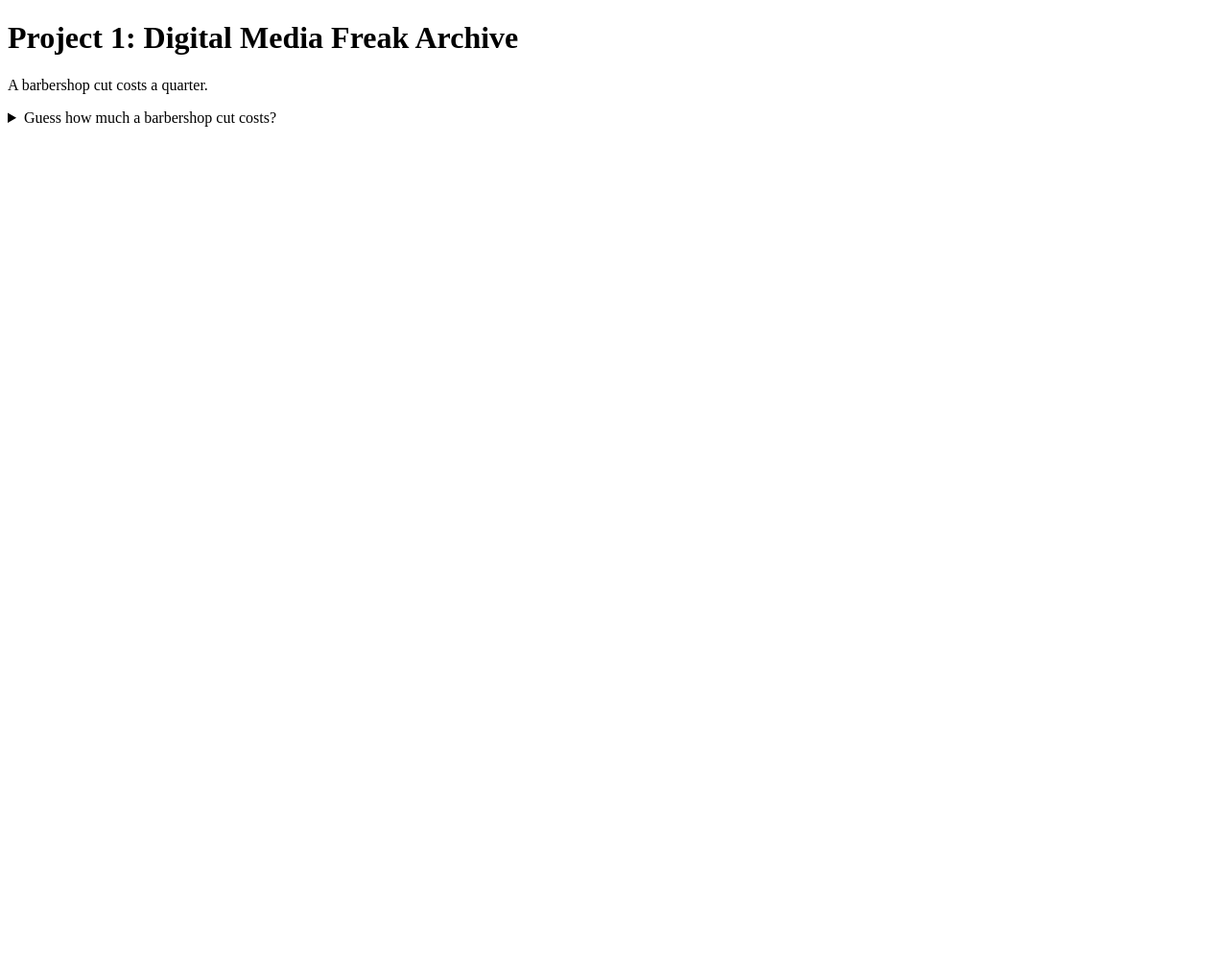
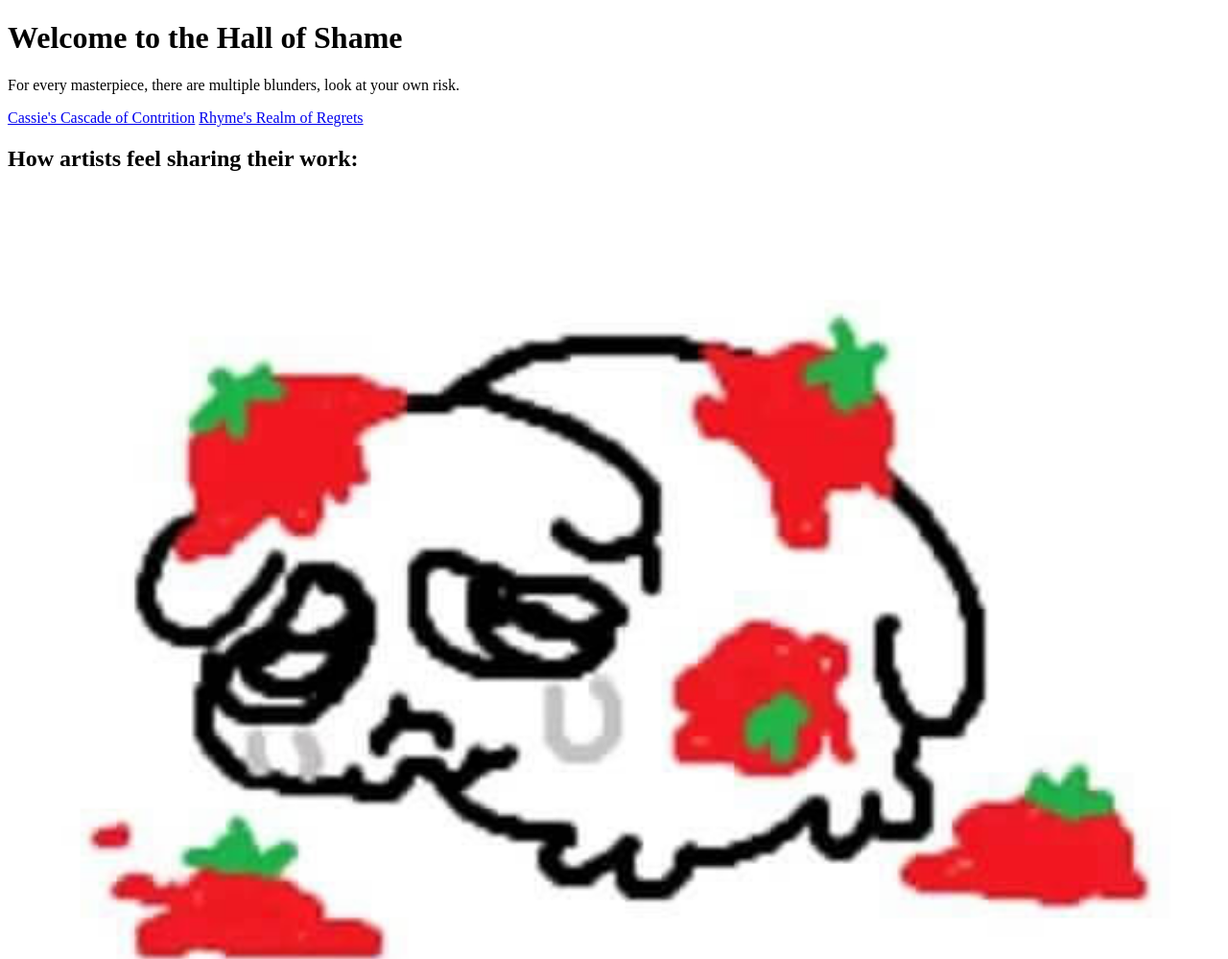
Before and after one commit to rhymebalatbat/digitalmediafreaks, a plain HTML site: page index.html in a window 1280 px wide. Shown: the top 999 px of the page at 96% size. Before the commit the page ends 800 px from the top, so only its background shows below. Drawn offline with Linux system fonts and the light colour scheme.

Commit message:
added new homepage image and optimized images

```diff
--- a/index.html
+++ b/index.html
@@ -7,14 +7,22 @@
 </head>
 <body>
     <header>
-        <h1 contenteditable="true">Project 1: Digital Media Freak Archive</h1>
-        <p>A barbershop cut costs a quarter.</p>
+        <h1 contenteditable="true">Welcome to the Hall of Shame</h1>
+        <p>For every masterpiece, there are multiple blunders, look at your own risk.</p>
+        <a href="cassie.html">Cassie's Cascade of Contrition</a>
+         <a href="rhyme.html">Rhyme's Realm of Regrets</a>
     </header>
+<body>
+     <div>
+        <h2>How artists feel sharing their work:</h2>
+        <img src="images/tomato_fallback.jpg" alt="Artist's Lifestyle"
+        srcset="images/tomato_160.jpg 160w,
+                images/tomato_320.jpg 320w,
+                images/tomato_541.jpg 541w">
+     </div>
 </body>
 </html>
-
-
-        <details>
+        <!-- <details>
             <summary>Guess how much a barbershop cut costs?</summary>
             <p>That's right! A quarter.</p>
-        </details>
+        </details> -->
```
Also changed, not shown: cassie.html (added, +14 -0 lines), rhyme.html (added, +14 -0 lines), images/khoanthan_1280.jpg (added), images/khoanthan_1920.jpg (added), images/khoanthan_640.jpg (added), images/khoanthan_fallback.jpg (added), images/thumbs_up_joobi.png (added), images/thumbs_up_joobi_160.png (added), images/thumbs_up_joobi_320.png (added), images/thumbs_up_joobi_640.png (added), images/tomato_160.jpg (added), images/tomato_320.jpg (added), images/tomato_541.jpg (added), images/tomato_640.jpg (added), 1 more files.
